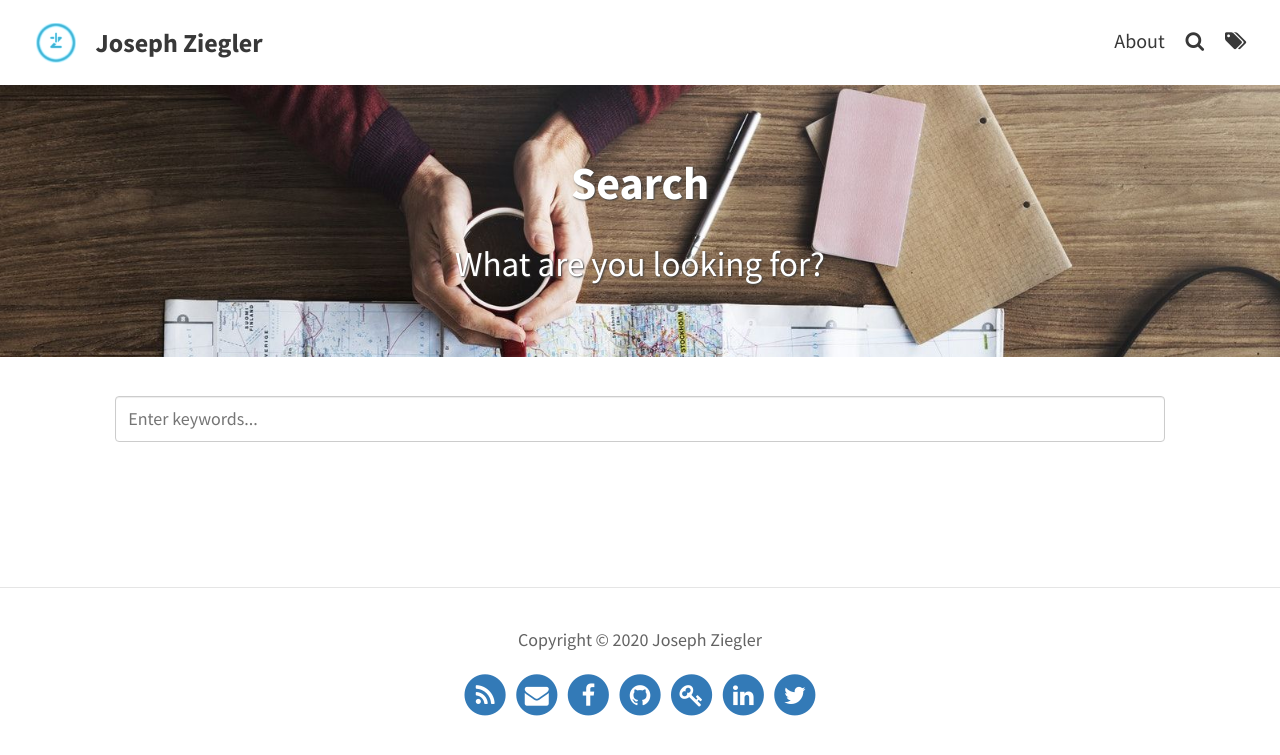
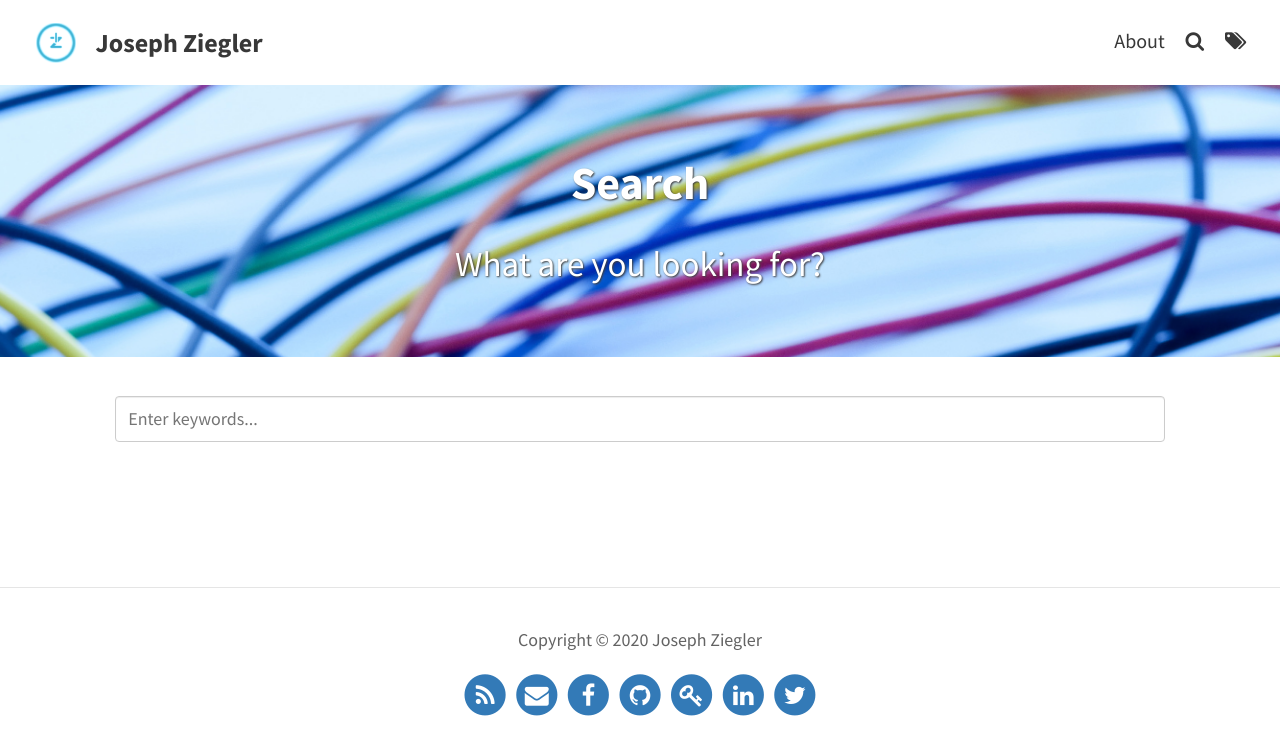
Before and after one commit to zigsphere/zigsphere.github.io, a Jekyll site: the page built from pages/search.md, in a window 1280 px wide. Shown: the top 755 px of the page. Built offline with Jekyll 4.4.1, drawn with Linux system fonts in a browser that asks for light colours.

Commit message:
Change pics

```diff
--- a/_config.yml
+++ b/_config.yml
@@ -11,7 +11,7 @@ favicon: assets/favicon.ico                             # Icon displayed in the
 # Header and footer text
 header_text: >
   Life of a Systems Engineer
-header_feature_image: assets/img/pexels/motherboard.jpg
+header_feature_image: assets/img/pexels/code.jpg
 footer_text: >
   Copyright © 2020 Joseph Ziegler
 
--- a/pages/search.md
+++ b/pages/search.md
@@ -3,6 +3,6 @@ layout: search
 title: Search
 permalink: /search/
 subtitle: "What are you looking for?"
-feature-img: "assets/img/pexels/search-map.jpeg"
+feature-img: "assets/img/pexels/wire.jpg"
 icon: "fa-search"
 ---
```
Also changed, not shown: pages/about.md (+1 -1 lines), assets/img/pexels/wire.jpg (added), 2 other files.
